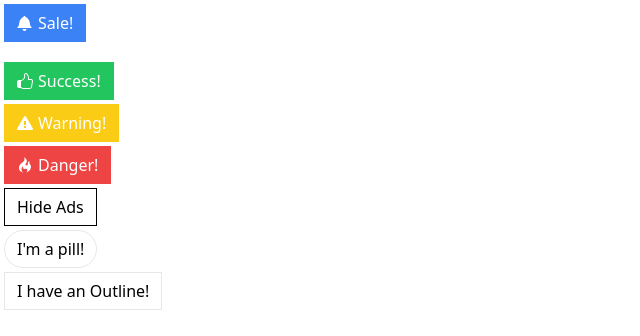
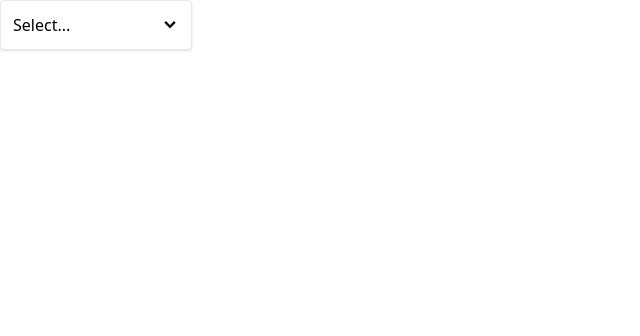
Before and after one commit to walkerjbarry/comps, a React (Create React App) app: page / in a window 1280 px wide. Shown: the top 336 px of the page, without its empty margins (0-640 px from the left). Built offline with nearby package versions, Linux system fonts and the light colour scheme.

Commit message:
added useEffect on <Dropdown />, added cleanup function, added classnames, updated functionality of <Dropdown /> to close whn selection is made, added chevron icons to <Dropdown />.

```diff
--- a/src/App.js
+++ b/src/App.js
@@ -1,36 +1,27 @@
-import Button from './Button';
-import logo from './logo.svg';
-import './App.css';
-import { GoBell, GoFlame, GoThumbsup, GoAlert } from "react-icons/go";
+
+import { useState } from 'react';
+import Dropdown from './components/Dropdown';
 
 
 function App() {
+    const [selection, setSelection] = useState(null);
 
+    const handleSelect = (option) => {
+        setSelection(option);
+    };
 
+    const options = [
+        { label: 'Red', value: 'red' },
+        { label: 'Green', value: 'green' },
+        { label: 'Blue', value: 'blue' },
+    ];
 
-    return <div>
-        <div>
-            <Button primary className="mb-5"><GoBell />Sale!</Button>
-        </div>
-        <div>
-            <Button success ><GoThumbsup />Success!</Button>
-        </div>
-        <div>
-            <Button warning ><GoAlert />Warning!</Button>
-        </div>
-        <div>
-            <Button danger ><GoFlame />Danger!</Button>
-        </div>
-        <div>
-            <Button secondary >Hide Ads</Button>
-        </div>
-        <div>
-            <Button rounded >I'm a pill!</Button>
-        </div>
-        <div>
-            <Button outline >I have an Outline!</Button>
-        </div>
-    </div>
-}
+    return (
+        <Dropdown
+            options={options}
+            value={selection}
+            onChange={handleSelect} />
+    )
+};
 
 export default App;
--- /dev/null
+++ b/src/Pages/AccordionPage.js
@@ -0,0 +1,25 @@
+import Accordion from '../components/Accordion';
+
+function AccordionPage() {
+    const items = [
+        {
+            id: 'fjhf',
+            label: 'Can I use React on a Project?',
+            content: 'You can use React on any project you want'
+        },
+        {
+            id: 'fkfcc',
+            label: 'Can I use JavaScript on a Project?',
+            content: 'You can use React on any project you want'
+        },
+        {
+            id: 'acsgf',
+            label: 'Can I use TypeScript on a Project?',
+            content: 'You can use React on any project you want'
+        }
+    ];
+
+    return <Accordion items={items} />;
+}
+
+export default AccordionPage;
--- /dev/null
+++ b/src/Pages/ButtonPage.js
@@ -0,0 +1,36 @@
+import Button from '../components/Button';
+import logo from './logo.svg';
+import './App.css';
+import { GoBell, GoFlame, GoThumbsup, GoAlert } from "react-icons/go";
+
+
+function ButtonPage() {
+
+
+
+    return <div>
+        <div>
+            <Button primary className=''><GoBell />Sale!</Button>
+        </div>
+        <div>
+            <Button success ><GoThumbsup />Success!</Button>
+        </div>
+        <div>
+            <Button warning ><GoAlert />Warning!</Button>
+        </div>
+        <div>
+            <Button danger ><GoFlame />Danger!</Button>
+        </div>
+        <div>
+            <Button secondary >Hide Ads</Button>
+        </div>
+        <div>
+            <Button rounded >I'm a pill!</Button>
+        </div>
+        <div>
+            <Button outline >I have an Outline!</Button>
+        </div>
+    </div>
+}
+
+export default ButtonPage;
--- /dev/null
+++ b/src/components/Accordion.js
@@ -0,0 +1,54 @@
+import { useState } from 'react';
+import { GoChevronDown, GoChevronLeft } from "react-icons/go";
+
+function Accordion({ items }) {
+    const [expandedIndex, setExpandedIndex] = useState(-1);
+
+    const handleClick = (nextIndex) => {
+
+        setExpandedIndex((currentExpandedIndex) => {
+
+            if (currentExpandedIndex === nextIndex) {
+                return -1;
+            } else {
+                return nextIndex;
+            }
+        });
+    };
+        /*
+         * This "functional version" of a state update (above, as opposed to the "simple" version below) is useful when the new value
+        * of state depends upon the old value. This technique is really only useful when state updates occur really quickly.
+        * Otherwise, most times when humans users are updating state, the "simple" version below will work perfectly.
+
+        if (expandedIndex === nextIndex)
+            setExpandedIndex(-1);
+        } else {
+            setExpandedIndex(nextIndex);
+        }};
+
+        */
+
+    const renderedItems = items.map((item, index) => {
+
+        const isExpanded = index === expandedIndex;
+
+        const icon = <span className="text-2xl">
+            {isExpanded ? <GoChevronDown /> : <GoChevronLeft />}
+            </span>
+
+        return (
+            <div key={item.id}>
+                <div className="flex justify-between p-3 bg-gray-50 border-b items-center cursor-pointer"onClick={() => handleClick(index)}>
+
+                    {item.label}
+                    {icon}
+                </div>
+                {isExpanded && <div className="border-b p-5">{item.content}</div>}
+            </div>//Remember: React doesn't print booleans, null, or undefined
+        );
+    });
+
+    return <div className="border-x border-t rounded">{renderedItems}</div>;
+}
+
+export default Accordion;
--- a/src/Button.js
+++ b/src/components/Button.js
@@ -20,8 +20,8 @@ function Button({
         'border-yellow-400 bg-yellow-400 text-white': warning,
         'border-red-500 bg-red-500 text-white': danger,
         'border-green-500 bg-green-500 text-white':success,
-        'rounded-full': rounded,
-        'bg-white': outline,
+        'rounded-full border-black': rounded,
+        'bg-white border-black': outline,
         'text-blue-500': outline && primary,
         'text-gray-900': outline && secondary,
         'text-green-500': outline && success,
--- /dev/null
+++ b/src/components/Dropdown.js
@@ -0,0 +1,57 @@
+import { useState, useEffect, useRef } from 'react';
+import { GoChevronDown } from "react-icons/go";
+import Panel from './Panel';
+
+function Dropdown({ options, value, onChange }) {
+    const [isOpen, setIsOpen] = useState(false);
+
+    useEffect(() => {
+        const handler = (event) => {
+            console.log(event.target);
+        };
+
+        document.addEventListener('click', handler, true);
+
+        return () => {
+            document.removeEventListener('click', handler);
+        };
+
+    }, []);
+
+    const handleClick = () => {
+        setIsOpen(!isOpen);
+    };
+
+    const handleOptionClick = (option) => {
+        //CLOSE DROPDOWN
+        setIsOpen(false);
+        onChange(option);
+    }
+
+    const renderedOptions = options.map((option) => {
+    return (
+        <div className="hover:bg-sky-100 rounded cursor-pointer p-1" onClick={() => handleOptionClick(option)} key={option.value}>
+            {option.label}
+        </div>
+     );
+  });
+
+
+    return (
+        <div className="w-48 relative">
+            <Panel className="flex justify-between items-center cursor-pointer " onClick={handleClick}>{value?.label || 'Select...'}<GoChevronDown className="text-lg"  /></Panel>
+            {isOpen && <Panel className="absolute top-full">{renderedOptions}</Panel>}
+        </div>
+    );
+  };
+
+export default Dropdown;
+/* selection?.label ||'Select...'  is shorthand for
+ *
+ * let content = 'Select...'
+    if(selection){
+        content = selection.label;
+    }
+
+    This will assign the default value of Select... to null and undefined
+*/
--- /dev/null
+++ b/src/components/Panel.js
@@ -0,0 +1,9 @@
+import classNames from 'classnames';
+
+function Panel({ children, className, ...rest } ) {
+    const finalClassNames = classNames('border rounded p-3 shadow bg-white w-full', className);
+
+    return <div {...rest} className={finalClassNames}>{children}</div>
+}
+
+export default Panel;
```
